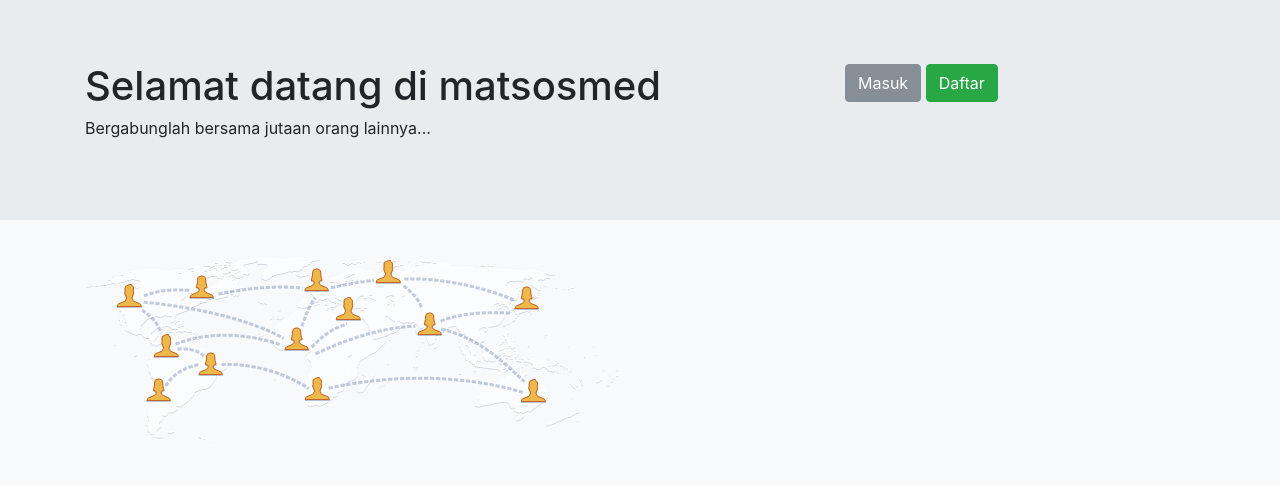
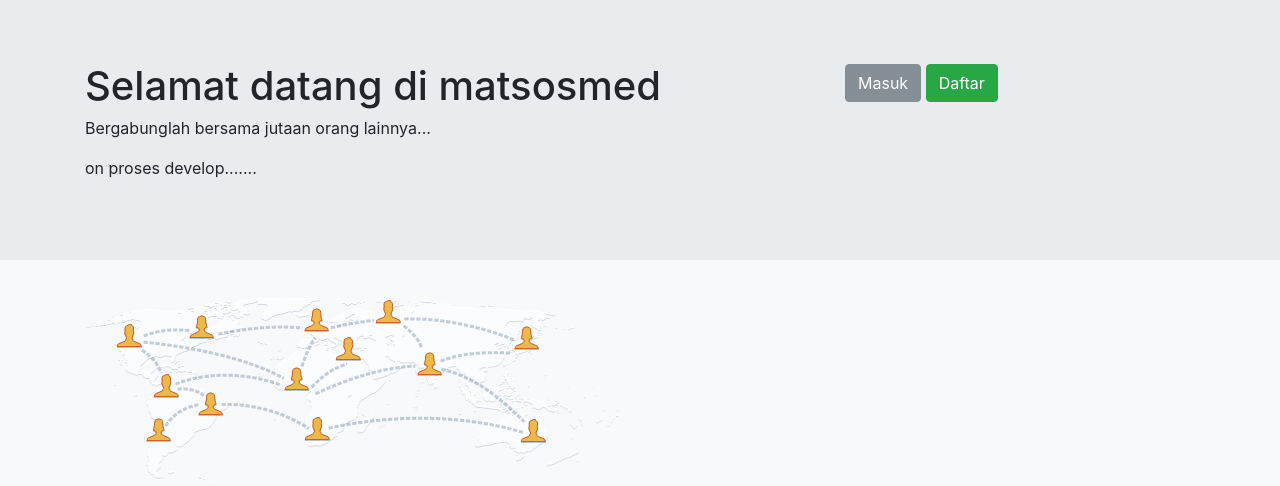
Before and after one commit to mamat08nurahmat/sosial-media-master, a PHP site: page / in a window 1280 px wide. Shown: the top 486 px of the page. Run offline with PHP 8.4, Linux system fonts and the light colour scheme.

Commit message:
commit develop

```diff
--- a/index.php
+++ b/index.php
@@ -16,6 +16,7 @@
                     <div class="col-md-8">
                         <h1>Selamat datang di matsosmed</h1>
                         <p>Bergabunglah bersama jutaan orang lainnya...</p>
+			<p>on proses develop.......</p>
                     </div>
                     <div class="col-md-4">
                         <a href="login.php" class="btn btn-secondary">Masuk</a>
```
